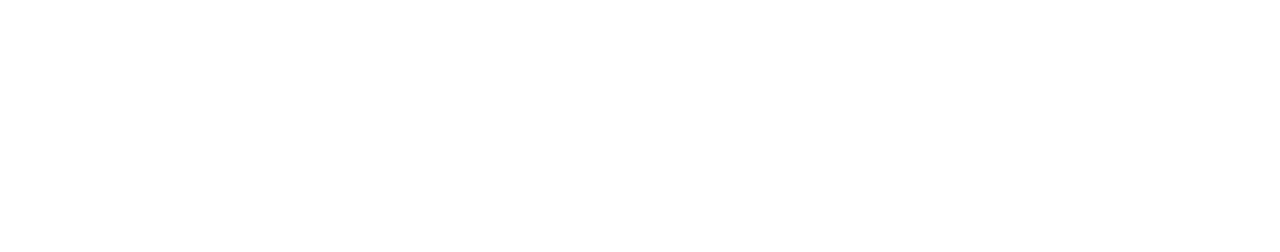
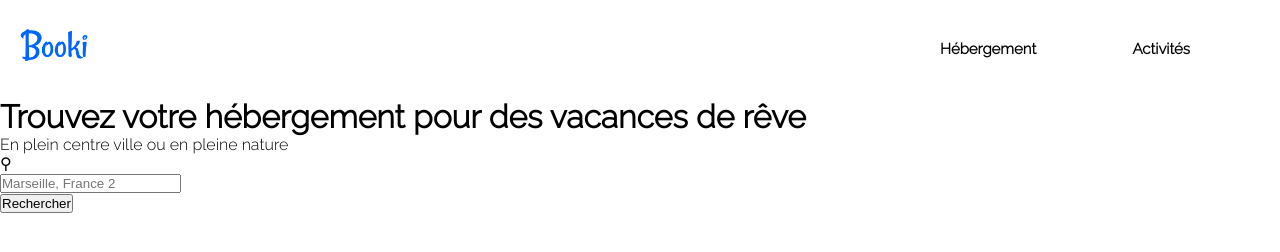
Before and after one commit to terrenceyves/thomas-maquette-html-css, a website: page index.html in a window 1280 px wide. Drawn offline with Linux system fonts and the light colour scheme; a web font is replaced by a local one.

Commit message:
Début du projet

```diff
--- a/index.html
+++ b/index.html
@@ -1,12 +1,43 @@
 <!DOCTYPE html>
 <html lang="fr">
-<head>
-    <meta charset="UTF-8">
-    <meta http-equiv="X-UA-Compatible" content="IE=edge">
-    <meta name="viewport" content="width=device-width, initial-scale=1.0, user-scalable=no">
-    <title>Document</title>
-</head>
-<body>
-
-</body>
+  <head>
+    <meta charset="UTF-8" />
+    <meta http-equiv="X-UA-Compatible" content="IE=edge" />
+    <meta
+      name="viewport"
+      content="width=device-width, initial-scale=1.0, user-scalable=no"
+    />
+    <title>Booki</title>
+    <link rel="stylesheet" href="./style.css">
+  </head>
+  <body>
+    <header>
+      <div>
+        <img id="logo" src="./assets/logo/Booki.png" alt="Logo" />
+      </div>
+      <nav>
+        <ul id="navbar">
+          <li>
+            <a href="#">Hébergement</a>
+          </li>
+          <li>
+            <a href="#">Activités</a>
+          </li>
+        </ul>
+      </nav>
+    </header>
+    <main>
+      <div>
+        <h1>Trouvez votre hébergement pour des vacances de rêve</h1>
+        <p>En plein centre ville ou en pleine nature</p>
+        <div>
+            <p>&#9906;</p>
+            <form action="/action.php" method=post">
+                <input type="text" placeholder="Marseille, France 2">
+            </form>
+            <input type="submit" value="Rechercher">
+        </div>
+      </div>
+    </main>
+  </body>
 </html>
--- /dev/null
+++ b/style.css
@@ -0,0 +1,39 @@
+@import url("https://fonts.googleapis.com/css2?family=Luxurious+Roman&family=Raleway:wght@100;300&display=swap");
+
+* {
+  margin: 0;
+  padding: 0;
+}
+
+body {
+  font-family: "Raleway", sans-serif;
+}
+header {
+  display: flex;
+  justify-content: space-between;
+  padding: 20px;
+}
+
+ul {
+  list-style: none;
+}
+
+a {
+  text-decoration: none;
+  color: black;
+}
+
+#logo {
+  height: 50px;
+}
+#navbar {
+  display: flex;
+  flex-direction: row;
+  overflow: hidden;
+  font-size: 15px;
+  padding: 20px;
+  margin-right: 50px;
+  width: 250px;
+  justify-content: space-between;
+  font-weight: bold;
+}
```
